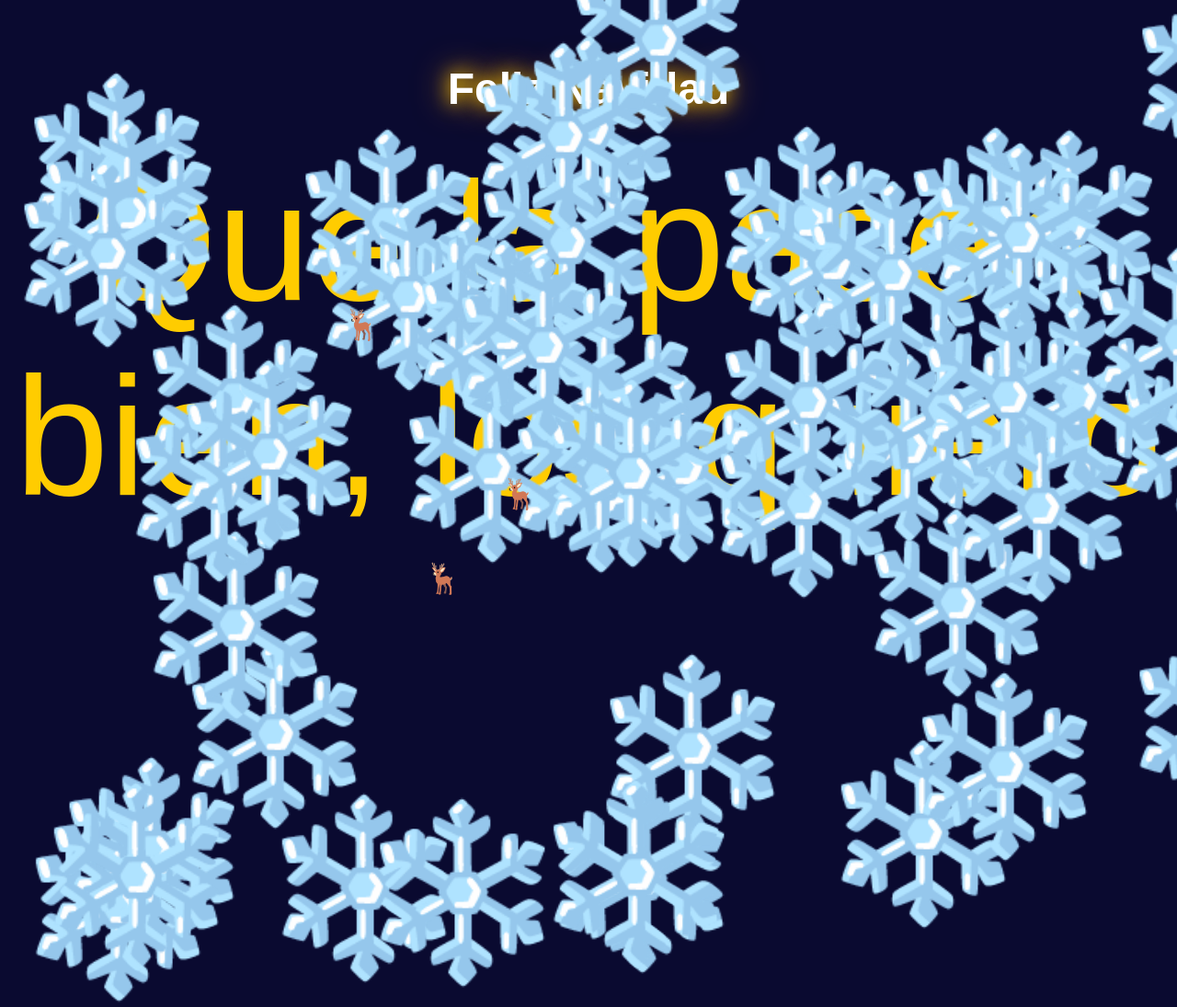
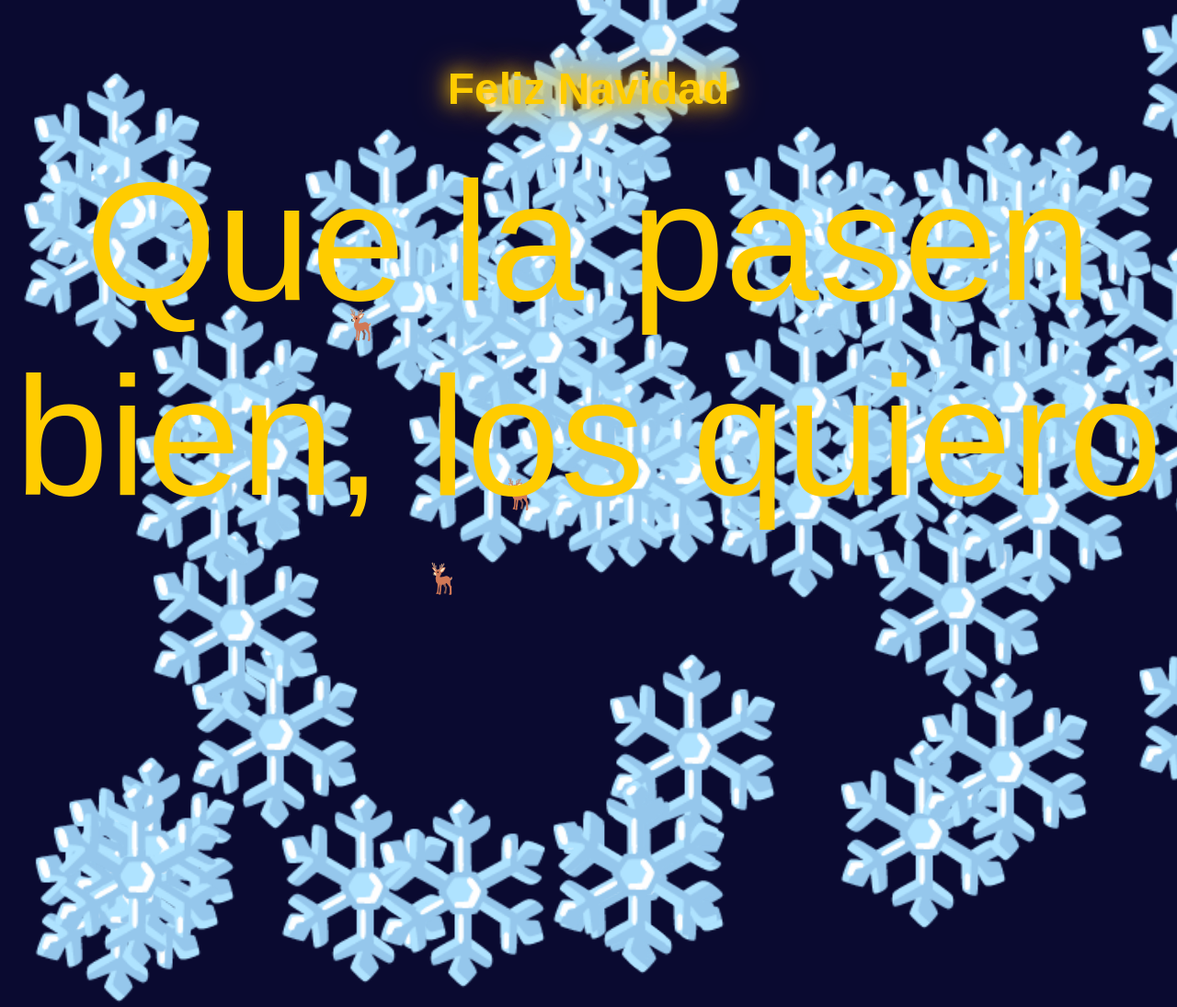
Before and after one commit to BrandonGomez01/Feliz-Navidad-, a plain HTML site: page index.html in a window 1280 px wide. Shown: the top 1095 px of the page at 92% size. Drawn offline with Linux system fonts and the light colour scheme.

Commit message:
Update index.html

```diff
--- a/index.html
+++ b/index.html
@@ -21,18 +21,21 @@
             text-align: center;
             color: white;
             animation: fadeIn 2s ease-in-out;
+            z-index: 1; /* Asegura que el texto esté adelante */
+            position: relative;
         }
 
         .mensaje-navidad {
             font-size: 3em;
             text-shadow: 0 0 10px #ffcc00, 0 0 20px #ff9900;
             animation: glow 1.5s infinite alternate;
+            color: #ffcc00; /* Color amarillo para el texto */
         }
 
         .descripcion {
             font-size: 11.5em;
             margin-top: 20px;
-            color: #ffcc00;
+            color: #ffcc00; /* Color amarillo para el texto */
         }
 
         @keyframes fadeIn {
@@ -50,6 +53,7 @@
             position: absolute;
             font-size: 11.5em;
             animation: nieve 5s linear infinite;
+            z-index: 0; /* Asegura que los copos estén atrás */
         }
 
         @keyframes nieve {
@@ -62,6 +66,7 @@
             position: absolute;
             font-size: 2em;
             animation: volar 10s linear infinite;
+            z-index: 0; /* Asegura que los renos estén atrás */
         }
 
         @keyframes volar {
```
